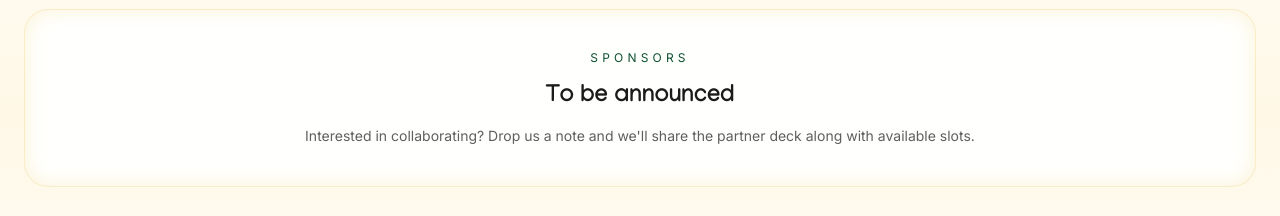
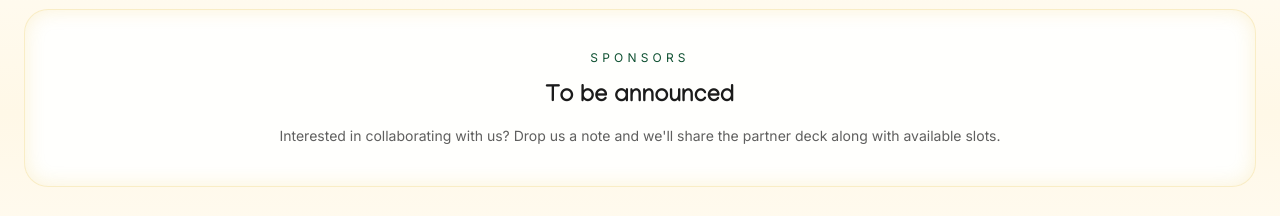
Before and after one commit to CipherCraze/Hackathon-Landing-Page, a React (Vite) app: page / in a window 1280 px wide. Shown: the part 4260-4476 px from the top of the page. Built offline with nearby package versions, Linux system fonts and the light colour scheme.

Commit message:
Update collaboration message in Sponsors component for clarity

```diff
--- a/src/components/Sponsors.jsx
+++ b/src/components/Sponsors.jsx
@@ -15,7 +15,7 @@ function Sponsors() {
           <p className="text-xs uppercase tracking-[0.35em] text-deepgreen">Sponsors</p>
           <h3 className="mt-4 text-2xl font-semibold text-charcoal">To be announced</h3>
           <p className="mt-3 text-sm text-charcoal/70">
-            Interested in collaborating? Drop us a note and we&apos;ll share the partner deck along with available slots.
+            Interested in collaborating with us? Drop us a note and we&apos;ll share the partner deck along with available slots.
           </p>
         </div>
 
```
